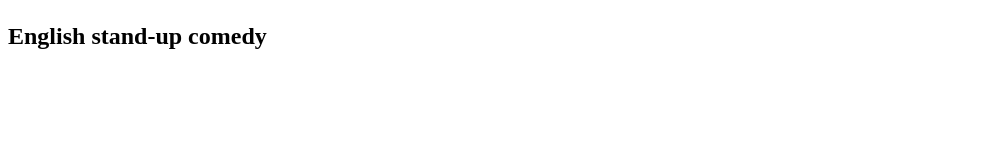
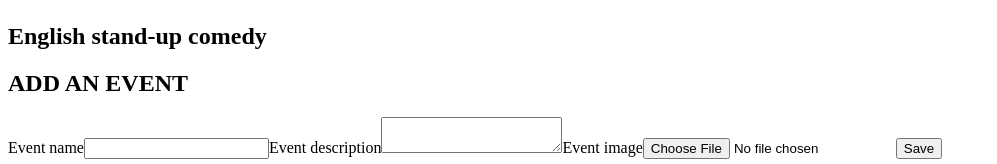
Before and after one commit to shoaibalirts/Event-App-UX, a Vue app: page / in a window 1280 px wide. Shown: the part 1963-2127 px from the top of the page, without its empty margins (0-997 px from the left). Before the commit the page ends 2033 px from the top, so only its background shows below. Built offline with nearby package versions, Linux system fonts and the light colour scheme.

Commit message:
form is added

```diff
--- a/src/App.vue
+++ b/src/App.vue
@@ -6,15 +6,18 @@
       <event-card v-for="event in events" :key="event.id" :eventData="event"></event-card>
     </section>
   </section>
+  <event-registration-form />
 </template>
 
 <script>
 import EventCard from "./components/EventCard.vue";
+import EventRegistrationForm from "./components/EventRegistrationForm.vue";
 import TheNavigation from "./components/TheNavigation.vue";
 export default {
   components: {
     EventCard,
     TheNavigation,
+    EventRegistrationForm,
   },
   data() {
     return {
--- /dev/null
+++ b/src/components/EventRegistrationForm.vue
@@ -0,0 +1,22 @@
+<template>
+  <section>
+    <h1>ADD AN EVENT</h1>
+    <form action="">
+      <label>Event name</label>
+      <input type="text" />
+      <label>Event description</label>
+      <textarea required minlength="500" />
+      <label>Event image</label>
+      <input type="file" name="eventImage" accept="image/png, image/jpeg" />
+      <button type="submit">Save</button>
+    </form>
+  </section>
+</template>
+<script>
+export default {
+  name: "EventRegistrationForm",
+  data() {
+    return {};
+  },
+};
+</script>
--- a/src/components/TheNavigation.vue
+++ b/src/components/TheNavigation.vue
@@ -7,7 +7,7 @@
       <ul v-if="isOpenedCross">
         <li>Home</li>
         <li>My Events</li>
-        <button class="bg-grey-500">add an event</button>
+        <button @click="openFormHandler">add an event</button>
       </ul>
     </nav>
   </header>
@@ -36,9 +36,11 @@ export default {
       this.isOpenedCross = true;
     },
     closeMenuClickHandler() {
-      console.log("clicked");
       this.$emit("custom-event-cross-menu", this.isOpenedCross);
-
+      this.isOpenedMenu = true;
+      this.isOpenedCross = false;
+    },
+    openFormHandler() {
       this.isOpenedMenu = true;
       this.isOpenedCross = false;
     },
```
